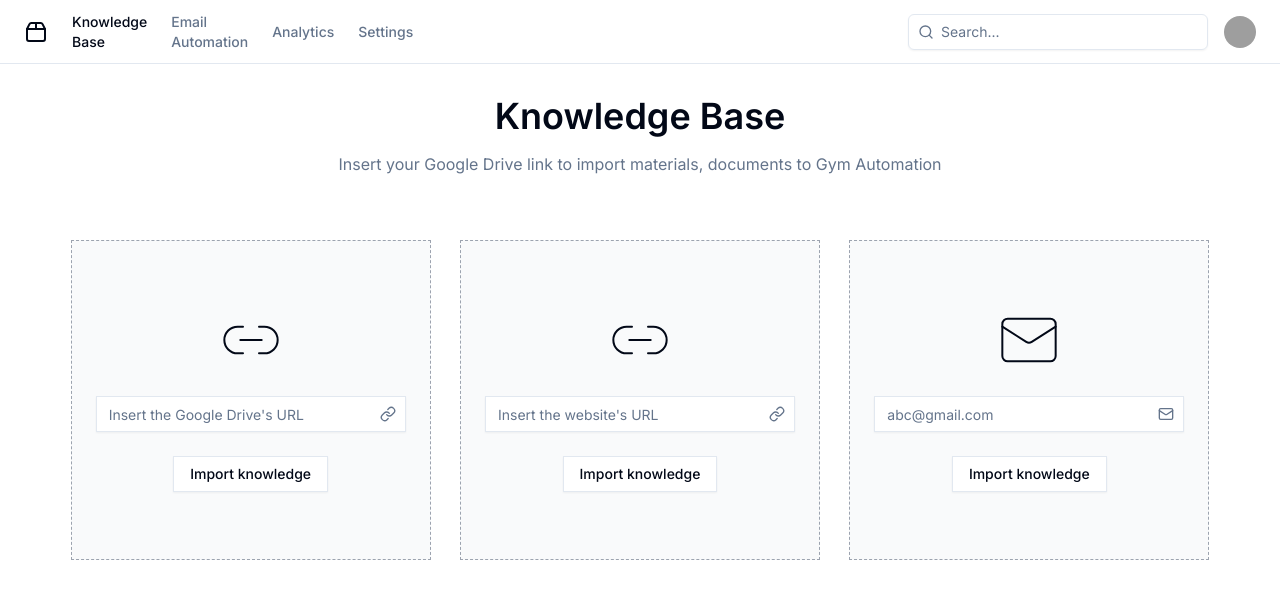
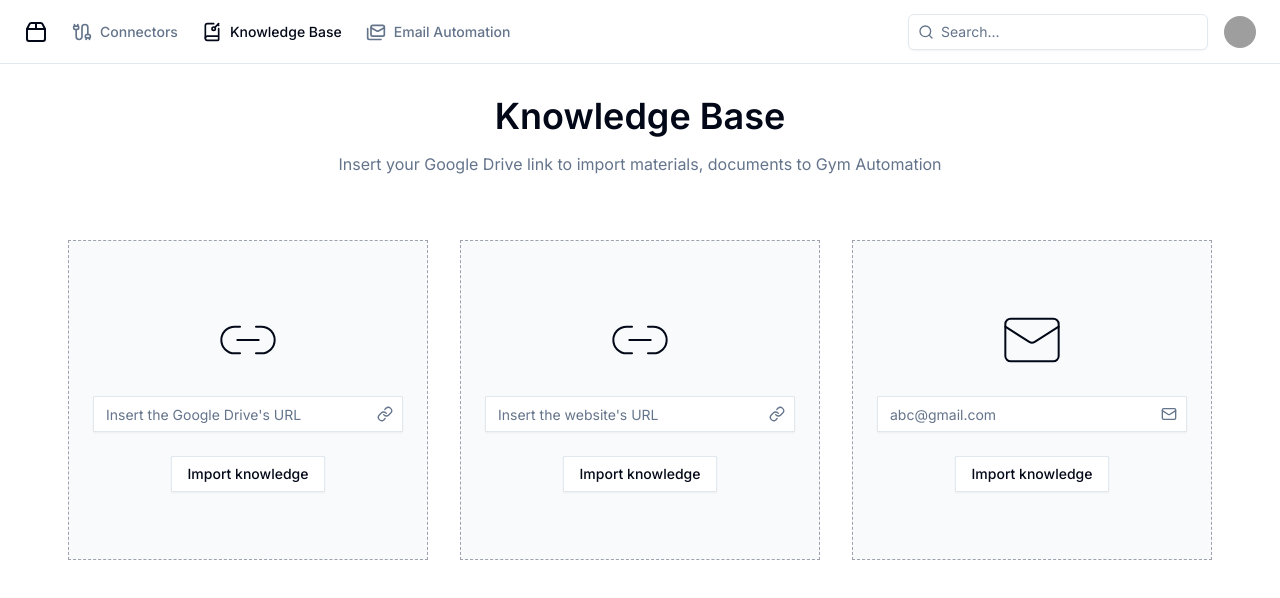
Before and after one commit to hoainamcse/newco-gym, a Next.js app: page /knowledge in a window 1280 px wide. Shown: the top 598 px of the page. Built offline with nearby package versions, Linux system fonts and the light colour scheme; no server answers; grey boxes are pictures that could not be loaded.

Commit message:
Update feedback Ui

```diff
--- a/next.config.mjs
+++ b/next.config.mjs
@@ -1,10 +1,13 @@
-/** @type {import('next').NextConfig} */
 const nextConfig = {
+  reactStrictMode: false,
+  eslint: {
+    ignoreDuringBuilds: true,
+  },
   images: {
     remotePatterns: [
       {
-        protocol: "https",
-        hostname: "**",
+        protocol: 'https',
+        hostname: '**',
       },
     ],
   },
--- a/src/app/(main)/_components/nav.tsx
+++ b/src/app/(main)/_components/nav.tsx
@@ -2,7 +2,7 @@
 
 import Link from 'next/link';
 import { usePathname } from 'next/navigation';
-import { Menu, Package2, Search } from 'lucide-react';
+import { BookKey, Cable, Mails, Menu, Package2, PlugZap, Search } from 'lucide-react';
 
 import { Button } from '@/components/ui/button';
 import {
@@ -24,7 +24,7 @@ import { AppContext } from '@/context/App.context';
 function Nav() {
   const { user } = useContext(AppContext);
   const pathname = usePathname();
-  const path = ['/knowledge', '/mail', '/analytics', '/settings'];
+  const path = ['/connectors', '/knowledge', '/mail', '/analytics'];
   return (
     <header className="sticky top-0 flex h-16 items-center gap-4 border-b bg-background px-4 md:px-6">
       <nav className="hidden flex-col gap-6 text-lg font-medium md:flex md:flex-row md:items-center md:gap-5 md:text-sm lg:gap-6">
@@ -36,34 +36,34 @@ function Nav() {
           href={path[0]}
           className={`${
             pathname === path[0] ? 'text-foreground' : 'text-muted-foreground'
-          } transition-colors hover:text-foreground`}
+          } transition-colors hover:text-foreground flex gap-2 items-center`}
         >
-          Knowledge Base
+          <Cable className="size-5" /> Connectors
         </Link>
         <Link
           href={path[1]}
           className={`${
             pathname === path[1] ? 'text-foreground' : 'text-muted-foreground'
-          } transition-colors hover:text-foreground`}
+          } transition-colors hover:text-foreground flex gap-2 items-center`}
         >
-          Email Automation
+          <BookKey className="size-5" /> Knowledge Base
         </Link>
         <Link
           href={path[2]}
           className={`${
             pathname === path[2] ? 'text-foreground' : 'text-muted-foreground'
-          } transition-colors hover:text-foreground`}
+          } transition-colors hover:text-foreground flex gap-2 items-center`}
         >
-          Analytics
+          <Mails className="size-5" /> Email Automation
         </Link>
-        <Link
+        {/* <Link
           href={path[3]}
           className={`${
             pathname === path[3] ? 'text-foreground' : 'text-muted-foreground'
           } transition-colors hover:text-foreground`}
         >
-          Settings
-        </Link>
+          Analytics
+        </Link> */}
       </nav>
       <Sheet>
         <SheetTrigger asChild>
@@ -82,38 +82,38 @@ function Nav() {
               href={path[0]}
               className={`${
                 pathname === path[0] ? '' : 'text-muted-foreground'
-              } hover:text-foreground`}
+              } hover:text-foreground flex gap-2 items-center`}
             >
-              Knowledge Base
+              <Cable className="size-5" /> Connectors
             </Link>
             <Link
               href={path[1]}
               className={`${
                 pathname === path[1] ? '' : 'text-muted-foreground'
-              } hover:text-foreground`}
+              } hover:text-foreground flex gap-2 items-center`}
             >
-              Email Automation
+              <BookKey className="size-5" /> Knowledge Base
             </Link>
             <Link
               href={path[2]}
               className={`${
                 pathname === path[2] ? '' : 'text-muted-foreground'
-              } hover:text-foreground`}
+              } hover:text-foreground flex gap-2 items-center`}
             >
-              Analytics
+              <Mails className="size-5" /> Email Automation
             </Link>
-            <Link
+            {/* <Link
               href={path[3]}
               className={`${
                 pathname === path[3] ? '' : 'text-muted-foreground'
               } hover:text-foreground`}
             >
-              Settings
-            </Link>
+              Analytics
+            </Link> */}
           </nav>
         </SheetContent>
       </Sheet>
-      <div className="flex w-full items-center gap-4 md:ml-auto md:gap-2 lg:gap-4">
+      <div className="flex-1 flex items-center gap-4 md:ml-auto md:gap-2 lg:gap-4">
         <form className="ml-auto flex-1 sm:flex-initial">
           <div className="relative">
             <Search className="absolute left-2.5 top-2.5 h-4 w-4 text-muted-foreground" />
--- a/src/app/(main)/settings/page.tsx
+++ b/src/app/(main)/connectors/page.tsx
@@ -6,14 +6,14 @@ import { Button } from '@/components/ui/button';
 import { Input } from '@/components/ui/input';
 import { Separator } from '@/components/ui/separator';
 
-function Settings() {
+function Connectors() {
   return (
     <div className="p-4 md:p-8">
       <div className="mx-auto grid w-full max-w-6xl gap-4 text-center">
-        <h1 className="text-4xl font-semibold">Settings</h1>
+        <h1 className="text-4xl font-semibold">Connectors</h1>
         <p className="text-muted-foreground">Authorize your accounts for content posting</p>
       </div>
-      <div className="mx-auto grid w-full max-w-6xl grid-cols-1 md:grid-cols-2 gap-4 mt-16">
+      <div className="mx-auto grid w-full max-w-6xl grid-cols-1 md:grid-cols-2 gap-6 mt-6 lg:mt-16">
         <div className="w-fit place-self-center">
           <div className="h-[360px] border border-dashed bg-gray-50 border-gray-400 flex flex-col justify-center items-center gap-6 px-6">
             <Image
@@ -64,4 +64,4 @@ function Settings() {
   );
 }
 
-export default Settings;
+export default Connectors;
--- a/src/app/(main)/knowledge/page.tsx
+++ b/src/app/(main)/knowledge/page.tsx
@@ -11,7 +11,7 @@ function Knowledge() {
           Insert your Google Drive link to import materials, documents to Gym Automation
         </p>
       </div>
-      <div className="mx-auto grid w-full max-w-6xl grid-cols-1 md:grid-cols-2 lg:grid-cols-3 gap-4 mt-16">
+      <div className="mx-auto grid w-full max-w-6xl grid-cols-1 md:grid-cols-2 lg:grid-cols-3 gap-6 mt-6 lg:mt-16">
         <div className="w-[360px] h-[320px] border border-dashed bg-gray-50 border-gray-400 flex flex-col justify-center items-center gap-6 px-6 place-self-center">
           <Link2 className="w-16 h-16" strokeWidth="0.75" />
           <div className="relative w-full">
```
